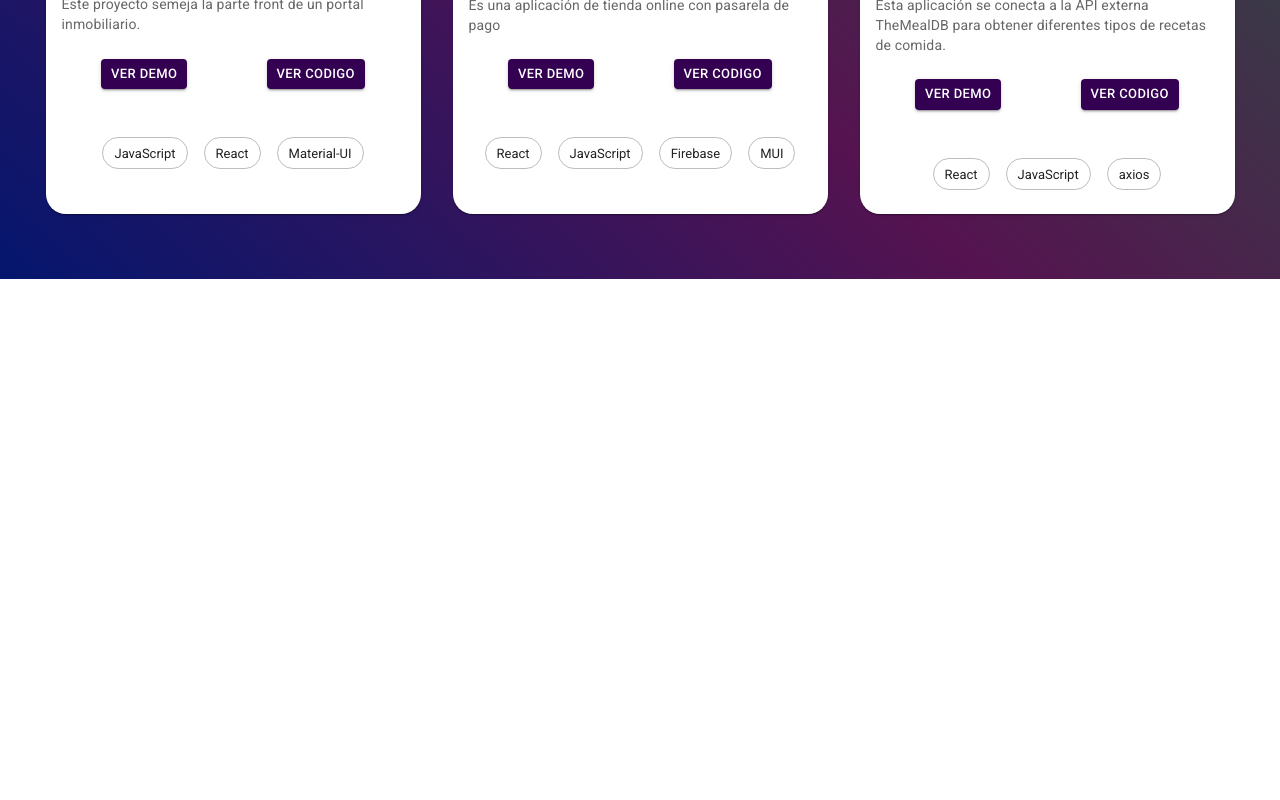
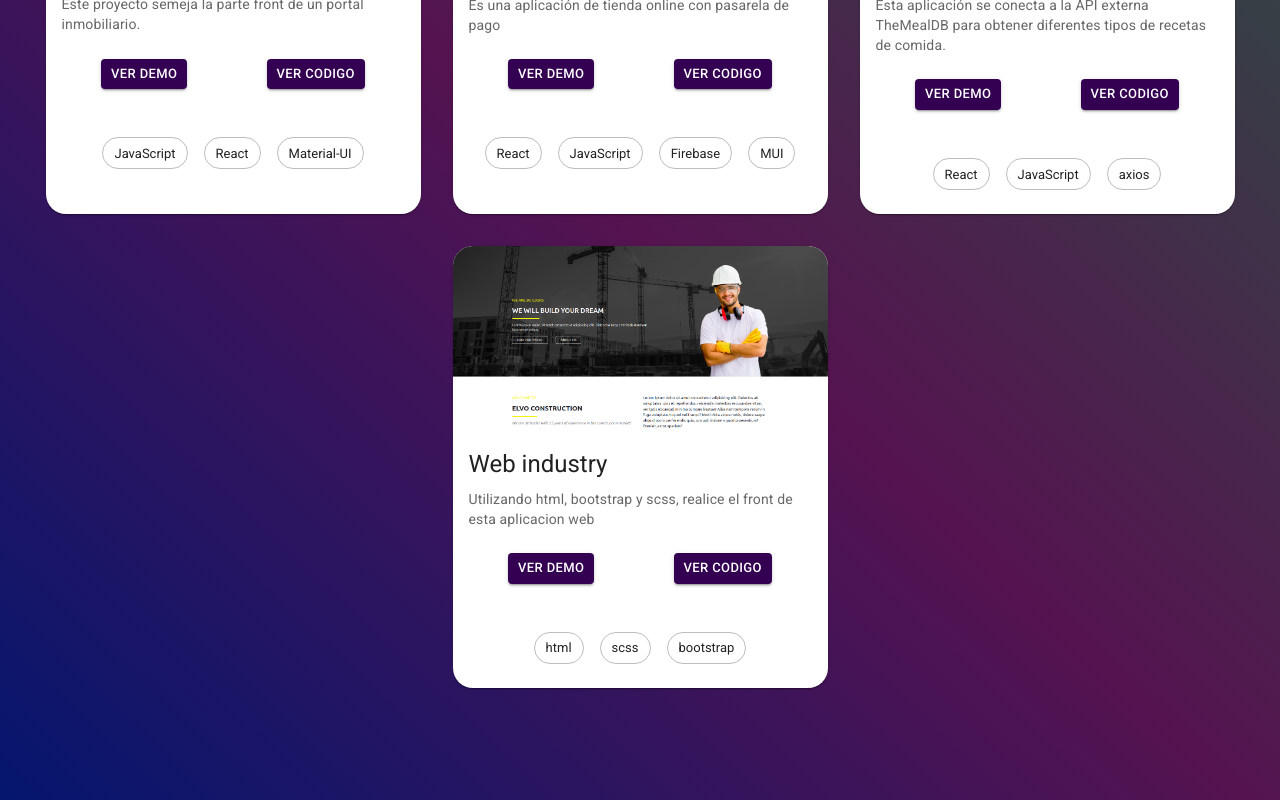
Before and after one commit to milagros-lab/porfolio, a React (Create React App) app: page /proyect in a window 1280 px wide. Shown: the part 521-1321 px from the top of the page. Before the commit the page ends 800 px from the top, so only its background shows below. Built offline with nearby package versions, Linux system fonts and the light colour scheme.

Commit message:
proyecto industry

```diff
--- a/src/constants/project.js
+++ b/src/constants/project.js
@@ -1,6 +1,7 @@
 import tiendaOnline from "../media/tienda-online.png";
 import inmohouse from "../media/inmohouse.png";
 import meals from "../media/meals.png";
+import industry from "../media/industry.png"
 
 export const projects = [
   {
@@ -39,4 +40,16 @@ export const projects = [
     enlace : "https://meals-app.milagroschamorr.repl.co/",
     codigo: "https://replit.com/@milagroschamorr/Meals-App"
   },
+  {
+    title: "Web industry",
+    description:
+      "Utilizando html, bootstrap y scss, realice el front de esta aplicacion web",
+    image: industry,
+    tags: ["html", "scss", "bootstrap"],
+    source: "",
+    liveVersion: "",
+    id: 2,
+    enlace : "https://zesty-chebakia-c53ed2.netlify.app/",
+    codigo: "https://github.com/milagros-lab/industry"
+  },
 ];
```
Also changed, not shown: src/media/industry.png (added).
